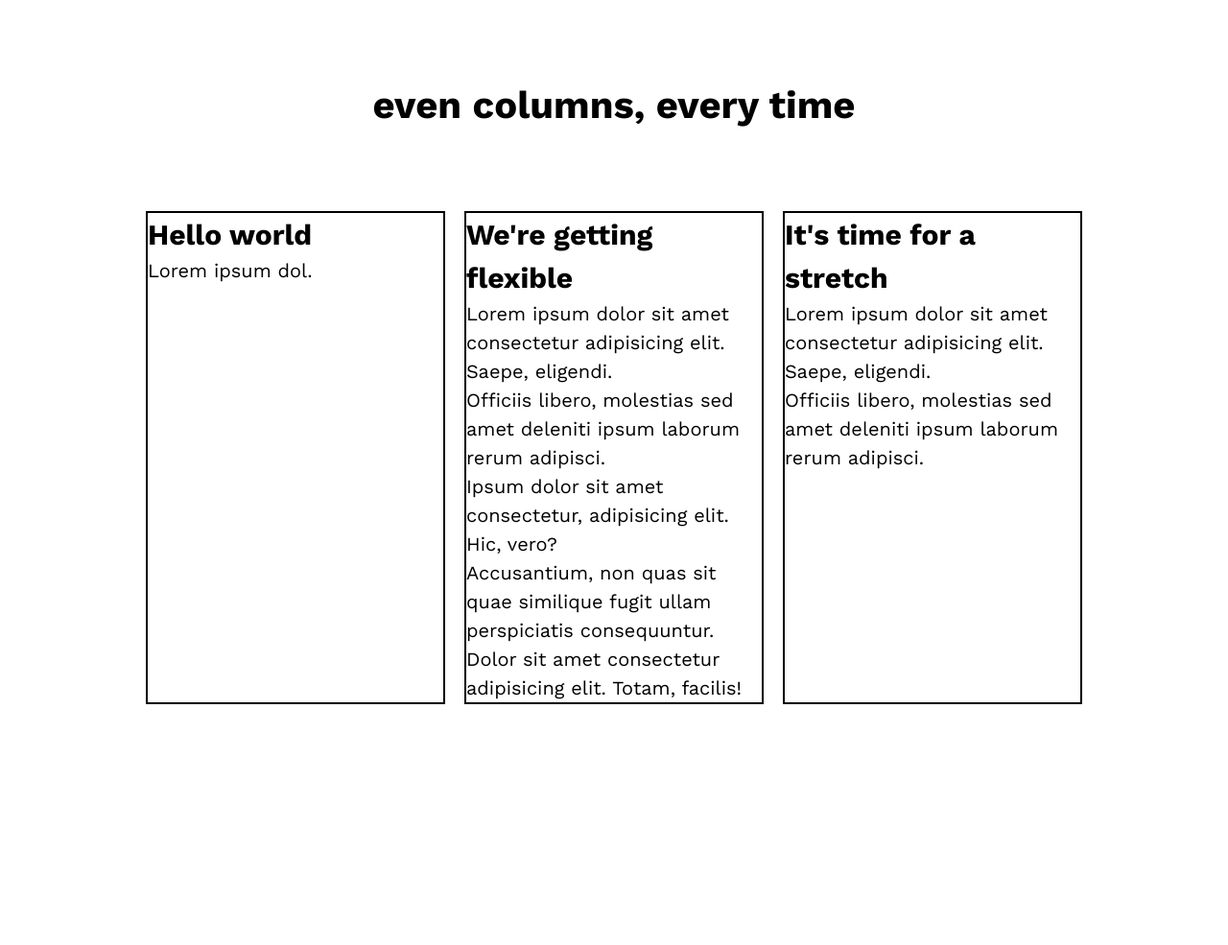
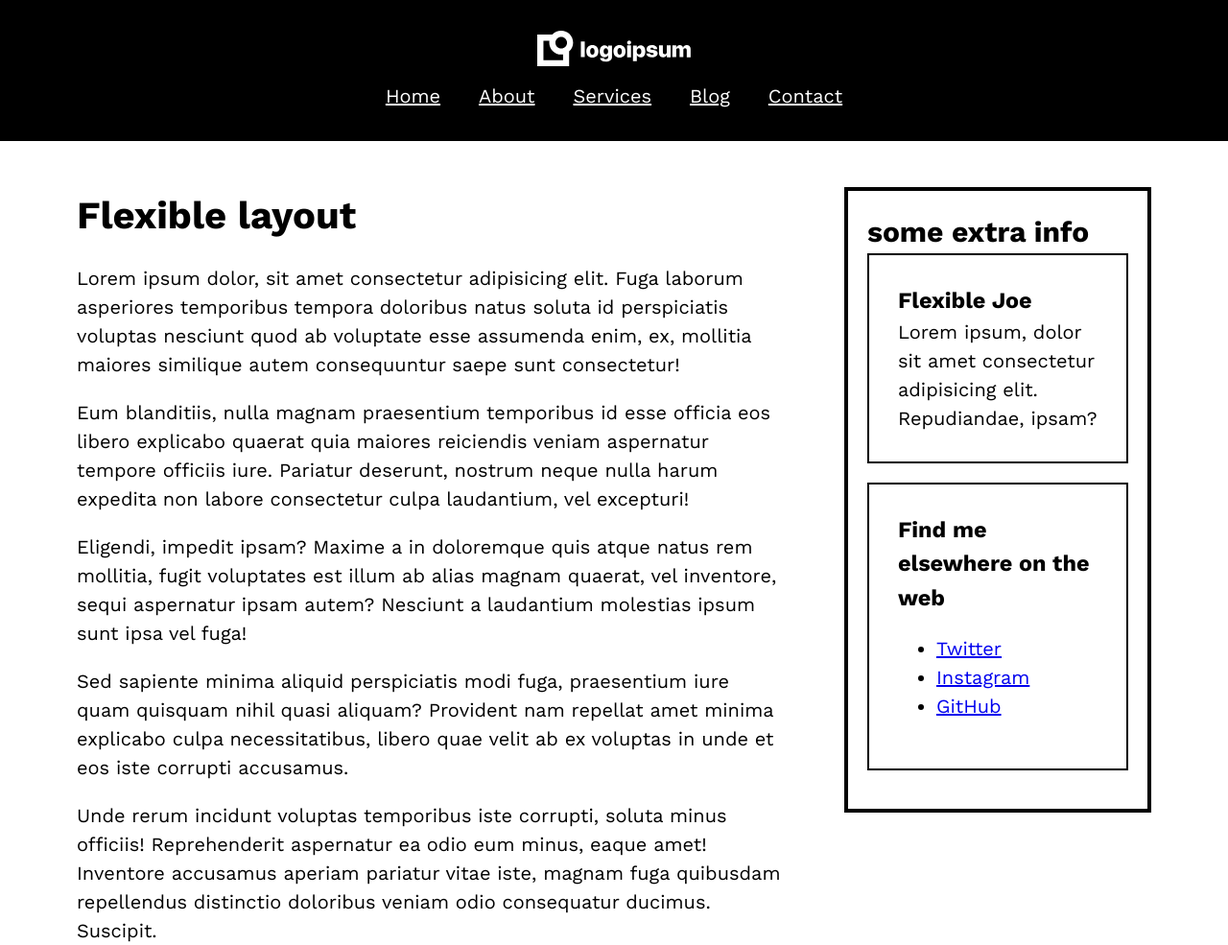
Before and after one commit to DungIT102/learn-css, a plain HTML site: page index.html in a window 1280 px wide. Shown: the whole page at 96% size. Before the commit the page ends 800 px from the top, so only its background shows below. Drawn offline with nearby package versions, Linux system fonts and the light colour scheme.

Commit message:
how to solve main and sidebar

```diff
--- a/css/general-styling.css
+++ b/css/general-styling.css
@@ -9,16 +9,12 @@
 
 /* Remove default margin */
 body,
+h1,
 h2,
 h3,
 h4,
 p {
   margin: 0;
-}
-
-h1 {
-  margin: 5rem 0;
-  text-align: center;
 }
 
 /* Set body defaults */
@@ -43,3 +39,49 @@ textarea,
 select {
   font: inherit;
 }
+
+.flow > * + * {
+  margin-top: var(--flow-space, 1em);
+}
+
+header {
+  background: black;
+  color: white;
+  padding: 2rem;
+  display: flex;
+  flex-direction: column;
+  align-items: center;
+}
+
+.logo {
+  width: 10rem;
+  margin-bottom: 1rem;
+}
+
+nav ul {
+  display: flex;
+  flex-wrap: wrap;
+  justify-content: center;
+  list-style: none;
+  margin: 0;
+  padding: 0;
+}
+
+nav li {
+  margin: 0 1em;
+}
+
+nav a {
+  color: inherit;
+}
+
+nav a:hover,
+nav a:focus {
+  color: yellowgreen;
+}
+
+.card {
+  border: 2px solid black;
+  padding: 1.5em;
+  margin-bottom: 1em;
+}
--- a/css/style.css
+++ b/css/style.css
@@ -1,22 +1,28 @@
+header {
+  margin-bottom: 3rem;
+}
+
 .container {
-  padding: 0 2rem;
-  max-width: 65rem;
+  padding: 0 2em;
+  max-width: 75rem;
   margin: 0 auto;
 }
 
-.even-columns {
+.content-sidebar {
   display: flex;
-  flex-direction: column;
-  gap: 1em;
+  flex-wrap: wrap;
+  align-items: flex-start;
+  gap: 4rem;
 }
 
-@media (min-width: 60em) {
-  .even-columns {
-    flex-direction: row;
-  }
+main {
+  flex-grow: 9999;
+  flex-basis: 50%;
 }
 
-.even-columns > * {
-  flex-basis: 100%;
-  border: 2px solid black;
+aside {
+  flex-basis: 20rem;
+  flex-grow: 1;
+  border: 4px solid black;
+  padding: 1em;
 }
--- a/index.html
+++ b/index.html
@@ -11,31 +11,69 @@
   <!-- lesson specific CSS -->
   <link rel="stylesheet" href="css/style.css">
 
-  <title>Even columns</title>
+  <title>main-sidebar</title>
 </head>
 
 <body>
-  <div class="container">
-    <h1>even columns, every time</h1>
+  <div class="flex-layout">
+    <header>
+      <img src="img/logo.svg" alt="logoipsum" class="logo">
+      <nav>
+        <ul>
+          <li><a href="#">Home</a></li>
+          <li><a href="#">About</a></li>
+          <li><a href="#">Services</a></li>
+          <li><a href="#">Blog</a></li>
+          <li><a href="#">Contact</a></li>
+        </ul>
+      </nav>
+    </header>
 
-    <div class="even-columns">
-      <div>
-        <h2>Hello world</h2>
-        <p>Lorem ipsum dol.</p>
-      </div>
-
-      <div>
-        <h2>We're getting flexible</h2>
-        <p>Lorem ipsum dolor sit amet consectetur adipisicing elit. Saepe, eligendi.</p>
-        <p>Officiis libero, molestias sed amet deleniti ipsum laborum rerum adipisci.</p>
-        <p>Ipsum dolor sit amet consectetur, adipisicing elit. Hic, vero?</p>
-        <p>Accusantium, non quas sit quae similique fugit ullam perspiciatis consequuntur.</p>
-        <p>Dolor sit amet consectetur adipisicing elit. Totam, facilis!</p>
-      </div>
-      <div>
-        <h2>It's time for a stretch</h2>
-        <p>Lorem ipsum dolor sit amet consectetur adipisicing elit. Saepe, eligendi.</p>
-        <p>Officiis libero, molestias sed amet deleniti ipsum laborum rerum adipisci.</p>
+    <div class="container">
+      <div class="content-sidebar">
+        <main>
+          <div class="flow">
+            <h1>Flexible layout</h1>
+            <p>Lorem ipsum dolor, sit amet consectetur adipisicing elit. Fuga laborum asperiores temporibus tempora
+              doloribus
+              natus soluta id perspiciatis voluptas nesciunt quod ab voluptate esse assumenda enim, ex, mollitia maiores
+              similique autem consequuntur saepe sunt consectetur!</p>
+            <p>Eum blanditiis, nulla magnam praesentium temporibus id esse officia eos libero explicabo quaerat quia
+              maiores
+              reiciendis veniam aspernatur tempore officiis iure. Pariatur deserunt, nostrum neque nulla harum expedita
+              non
+              labore consectetur culpa laudantium, vel excepturi!</p>
+            <p>Eligendi, impedit ipsam? Maxime a in doloremque quis atque natus rem mollitia, fugit voluptates est illum
+              ab
+              alias magnam quaerat, vel inventore, sequi aspernatur ipsam autem? Nesciunt a laudantium molestias ipsum
+              sunt
+              ipsa vel fuga!</p>
+            <p>Sed sapiente minima aliquid perspiciatis modi fuga, praesentium iure quam quisquam nihil quasi aliquam?
+              Provident nam repellat amet minima explicabo culpa necessitatibus, libero quae velit ab ex voluptas in
+              unde
+              et
+              eos iste corrupti accusamus.</p>
+            <p>Unde rerum incidunt voluptas temporibus iste corrupti, soluta minus officiis! Reprehenderit aspernatur ea
+              odio
+              eum minus, eaque amet! Inventore accusamus aperiam pariatur vitae iste, magnam fuga quibusdam repellendus
+              distinctio doloribus veniam odio consequatur ducimus. Suscipit.</p>
+          </div>
+        </main>
+        <aside>
+          <h2>some extra info</h2>
+          <div class="card">
+            <h3>Flexible Joe</h3>
+            <p>Lorem ipsum, dolor sit amet consectetur adipisicing elit. Repudiandae, ipsam?</p>
+          </div>
+          <div class="card">
+            <h3>Find me elsewhere on the web</h3>
+            <ul class="social-list">
+              <li><a href="#">Twitter</a></li>
+              <li><a href="#">Instagram</a></li>
+              <li><a href="#">GitHub</a></li>
+            </ul>
+          </div>
+        </aside>
       </div>
     </div>
   </div>
```
Also changed, not shown: img/logo.svg (added).
